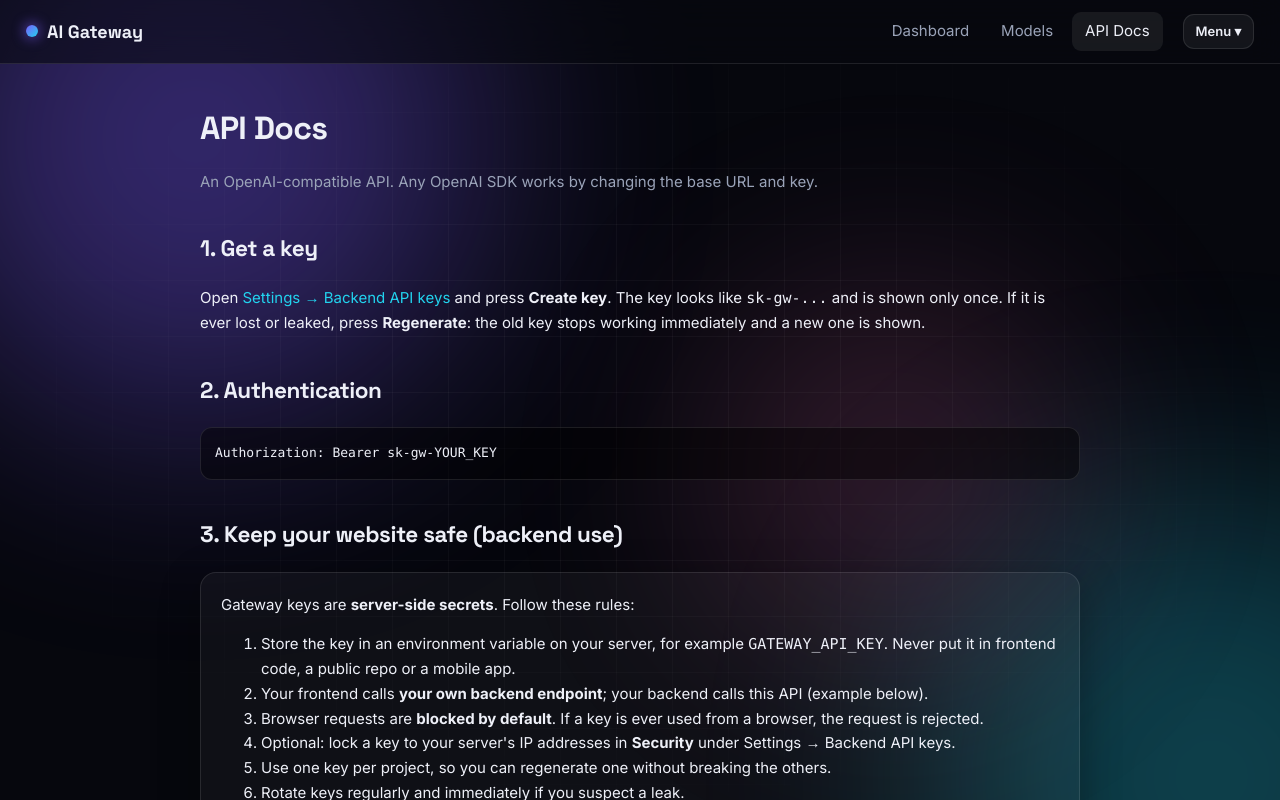
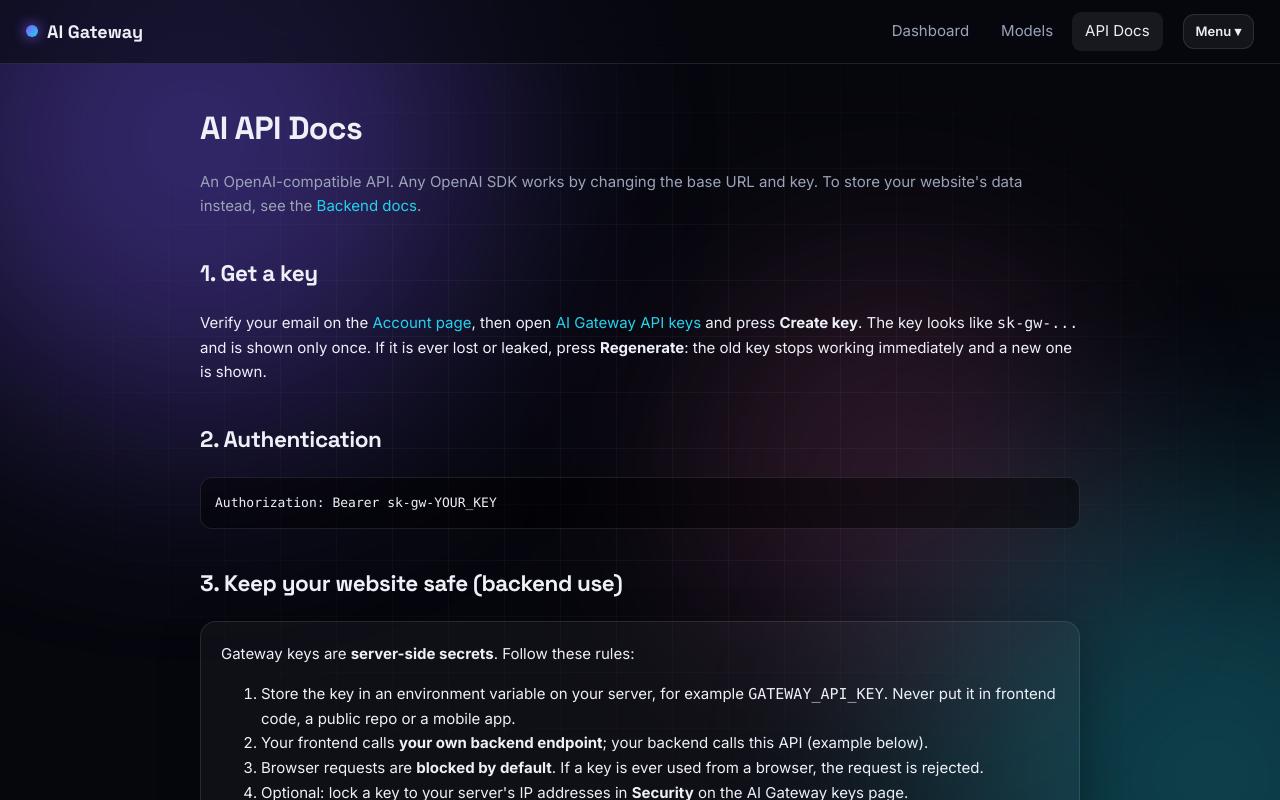
Before and after one commit to kumarsumit68439-code/ai-gateway-hub, a Next.js app: page /docs in a window 1280 px wide. Shown: the top 800 px of the page. Built offline with nearby package versions, Linux system fonts and the light colour scheme.

Commit message:
AI docs: reference new Gateway keys page and Backend docs

```diff
--- a/app/docs/page.js
+++ b/app/docs/page.js
@@ -62,11 +62,11 @@ export async function POST(req) {
 
   return (
     <div className="wrap">
-      <h1>API Docs</h1>
-      <p className="mute">An OpenAI-compatible API. Any OpenAI SDK works by changing the base URL and key.</p>
+      <h1>AI API Docs</h1>
+      <p className="mute">An OpenAI-compatible API. Any OpenAI SDK works by changing the base URL and key. To store your website&apos;s data instead, see the <Link href="/docs/backend">Backend docs</Link>.</p>
 
       <h2>1. Get a key</h2>
-      <p>Open <Link href="/settings#keys">Settings &rarr; Backend API keys</Link> and press <b>Create key</b>. The key looks like <code>sk-gw-...</code> and is shown only once. If it is ever lost or leaked, press <b>Regenerate</b>: the old key stops working immediately and a new one is shown.</p>
+      <p>Verify your email on the <Link href="/account">Account page</Link>, then open <Link href="/gateway-keys">AI Gateway API keys</Link> and press <b>Create key</b>. The key looks like <code>sk-gw-...</code> and is shown only once. If it is ever lost or leaked, press <b>Regenerate</b>: the old key stops working immediately and a new one is shown.</p>
 
       <h2>2. Authentication</h2>
       <pre><code>Authorization: Bearer sk-gw-YOUR_KEY</code></pre>
@@ -78,7 +78,7 @@ export async function POST(req) {
           <li>Store the key in an environment variable on your server, for example <code>GATEWAY_API_KEY</code>. Never put it in frontend code, a public repo or a mobile app.</li>
           <li>Your frontend calls <b>your own backend endpoint</b>; your backend calls this API (example below).</li>
           <li>Browser requests are <b>blocked by default</b>. If a key is ever used from a browser, the request is rejected.</li>
-          <li>Optional: lock a key to your server&apos;s IP addresses in <b>Security</b> under Settings &rarr; Backend API keys.</li>
+          <li>Optional: lock a key to your server&apos;s IP addresses in <b>Security</b> on the AI Gateway keys page.</li>
           <li>Use one key per project, so you can regenerate one without breaking the others.</li>
           <li>Rotate keys regularly and immediately if you suspect a leak.</li>
         </ol>
```
